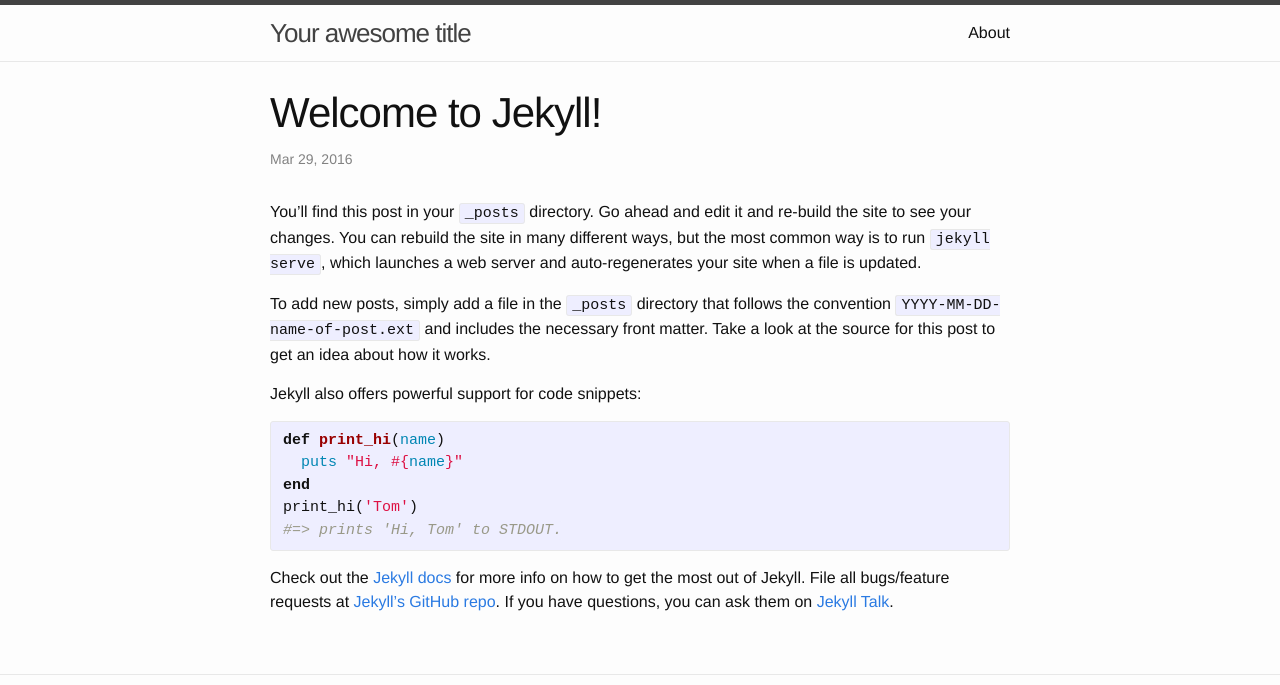
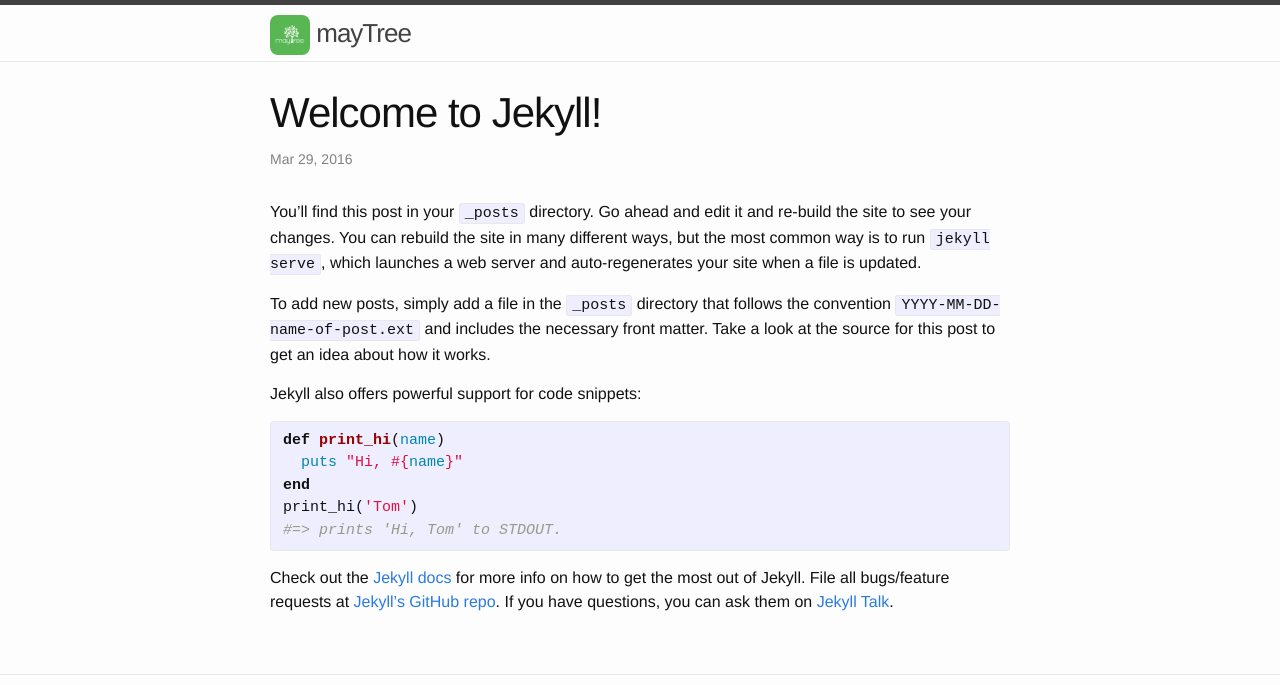
Before and after one commit to nallwhy/nallwhy.github.io, a Jekyll site: the page built from _posts/2016-03-29-welcome-to-jekyll.markdown, in a window 1280 px wide. Shown: the top 685 px of the page. Built offline with Jekyll 4.4.1, drawn with Linux system fonts in a browser that asks for light colours; some of the changed text lies outside the part shown; grey boxes are pictures that could not be loaded.

Commit message:
main page setting

```diff
--- a/_config.yml
+++ b/_config.yml
@@ -6,16 +6,17 @@
 # 'jekyll serve'. If you change this file, please restart the server process.
 
 # Site settings
-title: Your awesome title
-email: your-email@domain.com
+title: mayTree
+email: json@maytr.ee
 description: > # this means to ignore newlines until "baseurl:"
   Write an awesome description for your new site here. You can edit this
   line in _config.yml. It will appear in your document head meta (for
   Google search results) and in your feed.xml site description.
 baseurl: "" # the subpath of your site, e.g. /blog
 url: "http://yourdomain.com" # the base hostname & protocol for your site
-twitter_username: jekyllrb
-github_username:  jekyll
+# twitter_username: jekyllrb
+github_username:  nallwhy
+facebook_username: jinkyou.son
 
 # Build settings
 markdown: kramdown
--- a/_includes/footer.html
+++ b/_includes/footer.html
@@ -2,21 +2,28 @@
 
   <div class="wrapper">
 
-    <h2 class="footer-heading">{{ site.title }}</h2>
+    <!-- <h2 class="footer-heading">{{ site.title }}</h2> -->
 
     <div class="footer-col-wrapper">
       <div class="footer-col footer-col-1">
         <ul class="contact-list">
-          <li>{{ site.title }}</li>
+          <!-- <li>{{ site.title }}</li> -->
           <li><a href="mailto:{{ site.email }}">{{ site.email }}</a></li>
+          <li><a href="http://json.postype.com">Blog</a></li>
         </ul>
       </div>
 
-      <div class="footer-col footer-col-2">
+      <div class="footer-col footer-col-3">
         <ul class="social-media-list">
           {% if site.github_username %}
           <li>
             {% include icon-github.html username=site.github_username %}
+          </li>
+          {% endif %}
+
+          {% if site.facebook_username %}
+          <li>
+            {% include icon-facebook.html username=site.facebook_username %}
           </li>
           {% endif %}
 
@@ -28,8 +35,9 @@
         </ul>
       </div>
 
-      <div class="footer-col footer-col-3">
-        <p>{{ site.description }}</p>
+      <div class="footer-col footer-col-2">
+        <!-- <p>{{ site.description }}</p> -->
+        <a href="http://www.dnsever.com" target="dnsever"><img src="http://banner.dnsever.com/dnsever-banner_170x35.gif" border="0" alt="DNS server, DNS service"></a>
       </div>
     </div>
 
--- a/_includes/header.html
+++ b/_includes/header.html
@@ -2,7 +2,10 @@
 
   <div class="wrapper">
 
-    <a class="site-title" href="{{ site.baseurl }}/">{{ site.title }}</a>
+    <a class="site-title" href="{{ site.baseurl }}/">
+      <img class="logo" src="/images/maytree.png" />
+      <span>{{ site.title }}</span>
+    </a>
 
     <nav class="site-nav">
       <a href="#" class="menu-icon">
--- /dev/null
+++ b/_includes/icon-facebook.html
@@ -0,0 +1 @@
+<a href="https://facebook.com/{{ include.username }}"><span class="icon icon--facebook">{% include icon-facebook.svg %}</span><span class="username">{{ include.username }}</span></a>
--- a/_sass/_base.scss
+++ b/_sass/_base.scss
@@ -199,8 +199,8 @@ pre {
         height: 16px;
         vertical-align: middle;
 
-        path {
-            fill: $grey-color;
-        }
+        // path {
+        //     fill: $grey-color;
+        // }
     }
 }
--- /dev/null
+++ b/_sass/_custom.scss
@@ -0,0 +1,8 @@
+.site-title {
+  .logo { width: 40px; height: 40px;}
+}
+
+.logo {
+  border-radius:20%;
+  overflow:hidden;
+}
--- a/css/main.scss
+++ b/css/main.scss
@@ -49,5 +49,6 @@ $on-laptop:        800px;
 @import
         "base",
         "layout",
-        "syntax-highlighting"
+        "syntax-highlighting",
+        "custom"
 ;
```
Also changed, not shown: about.md (+2 -1 lines), _includes/icon-facebook.svg (added), images/maytree.png (added).
